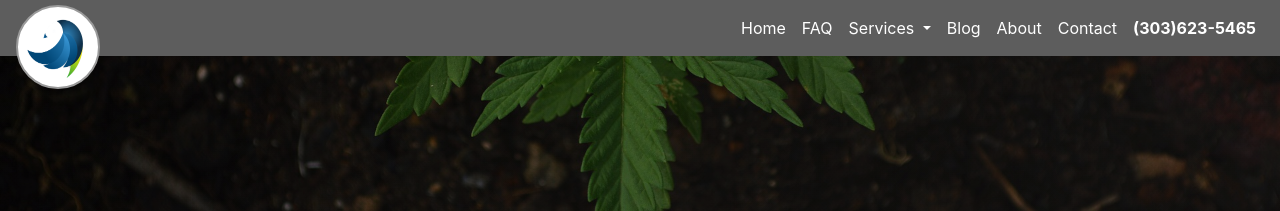
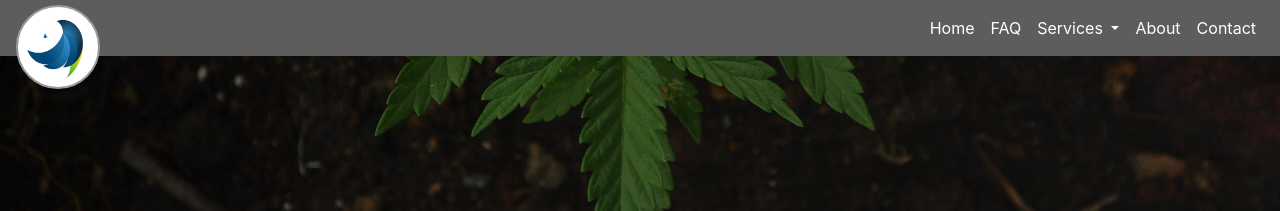
Before and after one commit to ggconsulting/ggconsulting.github.io, a Jekyll site: the page built from index.md, in a window 1280 px wide. Shown: the top 211 px of the page. Built offline with Jekyll 4.4.1, drawn with Linux system fonts in a browser that asks for light colours; nearby versions of some CDN libraries.

Commit message:
Add files via upload

```diff
--- a/_includes/header.html
+++ b/_includes/header.html
@@ -24,24 +24,24 @@
           Services
         </a>
         <div class="dropdown-menu" aria-labelledby="navbarDropdown">
-          <a class="dropdown-item" href="#">Action</a>
-          <a class="dropdown-item" href="#">Another action</a>
+          <a class="dropdown-item" href="#">Consultation</a>
+          <a class="dropdown-item" href="#">Case Studies</a>
           <div class="dropdown-divider"></div>
-          <a class="dropdown-item" href="#">Something else here</a>
+          <a class="dropdown-item" href="#">Our Philosophy</a>
         </div>
       </li>
-        <li class="nav-item">
+        <!--<li class="nav-item">
         <a class="nav-link" href="#">Blog</a>
-      </li>
+      </li>-->
         <li class="nav-item">
         <a class="nav-link" href="#">About</a>
       </li>
         <li class="nav-item">
         <a class="nav-link" href="#">Contact</a>
       </li>
-      <li class="nav-item">
+      <!--<li class="nav-item">
         <a class="nav-link disabled" href="#" tabindex="-1" aria-disabled="true">&#40;303&#41;623-5465</a>
-      </li>
+      </li>-->
     </ul>
   </div>
 </nav>
```
